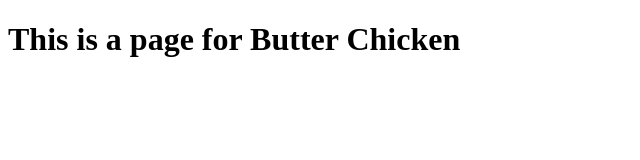
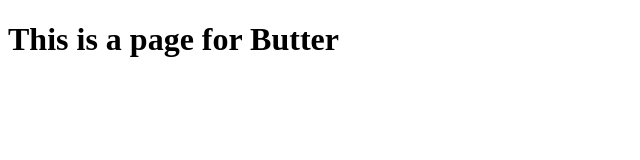
Before and after one commit to malikUmair123/odin-recipes, a plain HTML site: page recipes/butter_chicken.html in a window 1280 px wide. Shown: the whole page, without its empty margins (0-640 px from the left). Drawn offline with Linux system fonts and the light colour scheme.

Commit message:
Commit butter_chicken.html
Had forgot to save it before commiting

```diff
--- a/recipes/butter_chicken.html
+++ b/recipes/butter_chicken.html
@@ -6,6 +6,6 @@
     <title>Butter Chicken</title>
 </head>
 <body>
-    <h1>This is a page for Butter Chicken</h1>
+    <h1>This is a page for Butter</h1>
 </body>
 </html>
```
